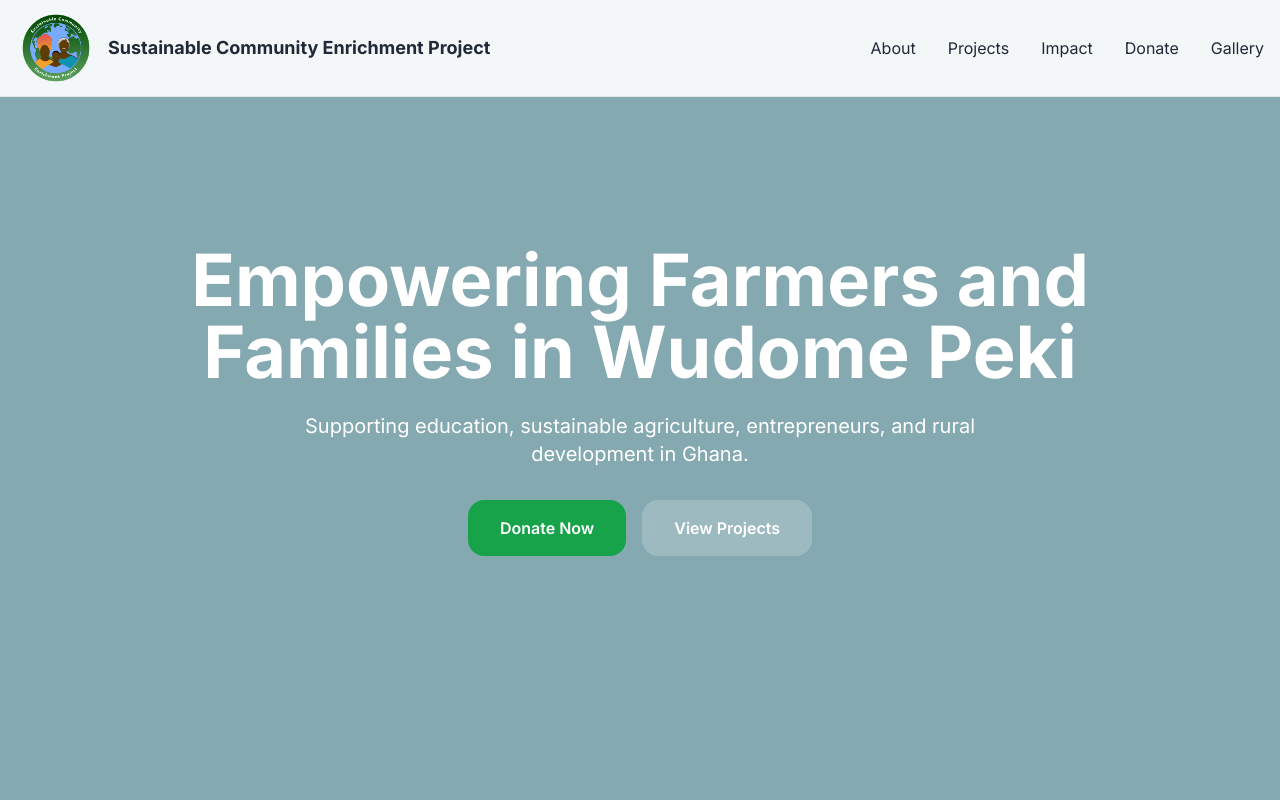
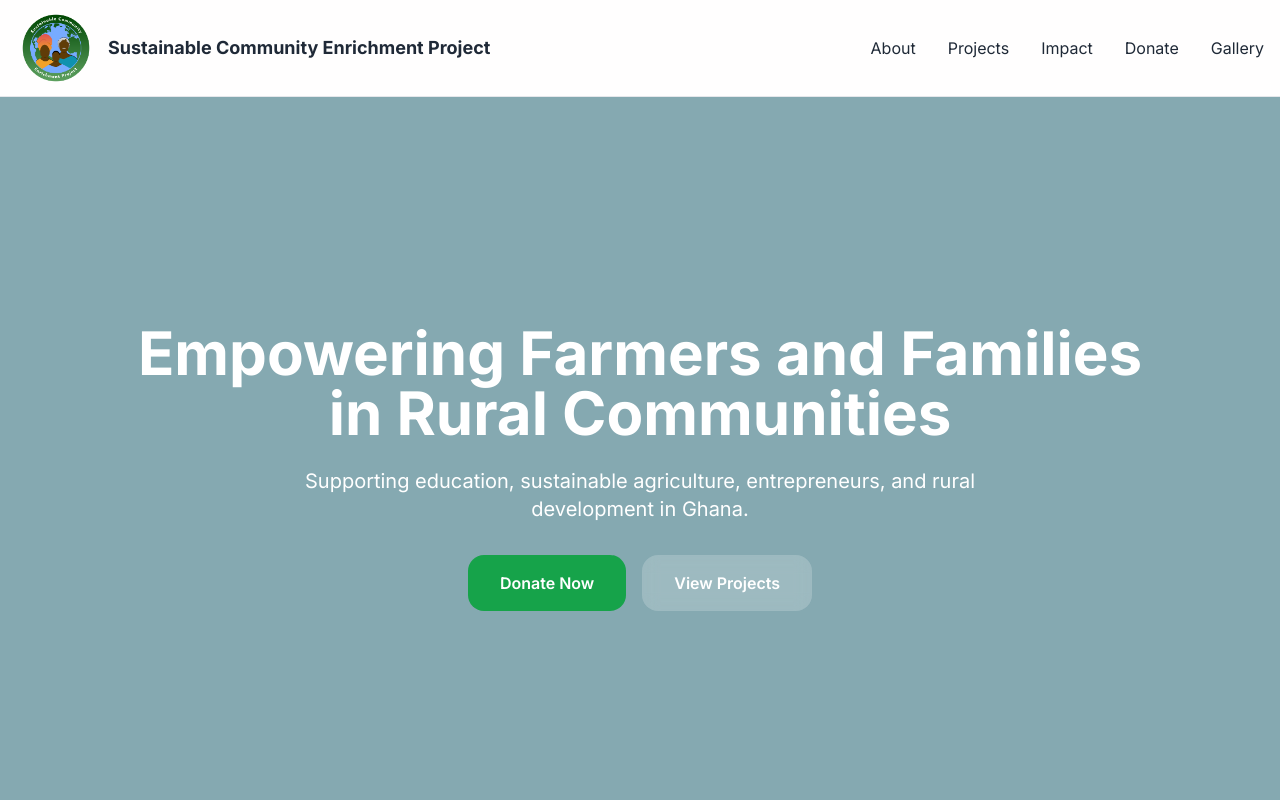
Before and after one commit to sboamah/wudome-app, a Next.js app: page / in a window 1280 px wide. Shown: the top 800 px of the page. Built offline with nearby package versions, Linux system fonts and the light colour scheme.

Commit message:
edit wording and spacing

```diff
--- a/app/components/Hero.tsx
+++ b/app/components/Hero.tsx
@@ -12,12 +12,12 @@ export default function Hero() {
 
       <motion.div
         initial={{ opacity: 0, y: 40 }}
-        animate={{ opacity: 1, y: 0 }}
+        animate={{ opacity: 1, y: -30 }}
         transition={{ duration: 1 }}
         className="relative z-10 text-center text-white px-6"
       >
-        <h1 className="text-5xl md:text-7xl font-bold max-w-5xl leading-tight">
-          Empowering Farmers and Families in Wudome Peki
+        <h1 className="text-4xl md:text-6xl font-bold max-w-5xl">
+          Empowering Farmers and Families in Rural Communities
         </h1>
 
         <p className="mt-6 text-lg md:text-xl max-w-2xl mx-auto">
--- a/app/components/Navbar.tsx
+++ b/app/components/Navbar.tsx
@@ -10,7 +10,7 @@ export default function Navbar() {
   const [open, setOpen] = useState(false);
 
   return (
-    <nav className="fixed top-0 left-0 right-0 z-50 bg-white/90 backdrop-blur border-b">
+    <nav className="sticky top-0 left-0 right-0 z-50 bg-white/90 backdrop-blur border-b">
       <div className="container-width flex items-center justify-between py-2 px-4">
         <div className="flex gap-3 items-center justify-between">
         <div>
```
